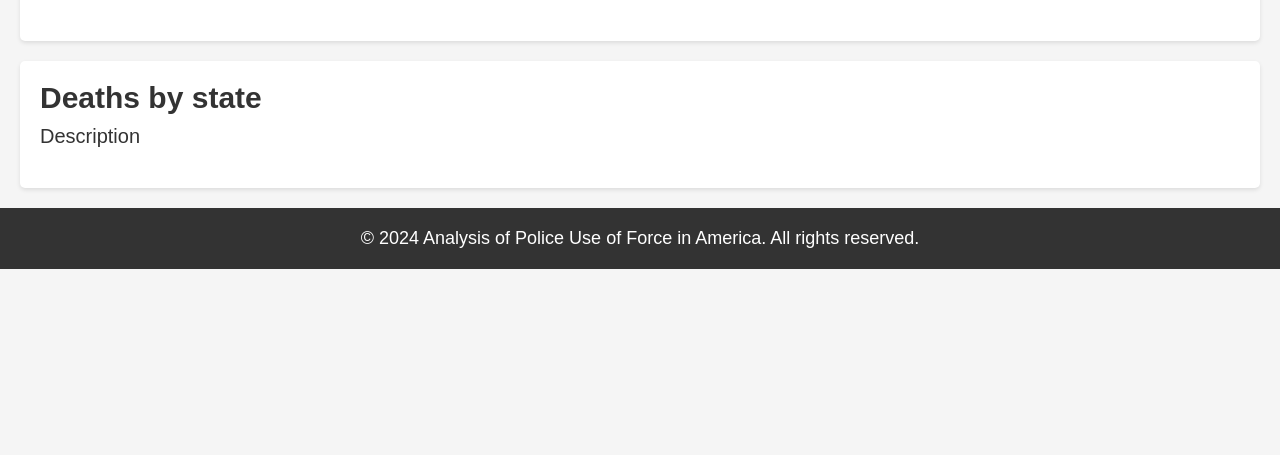
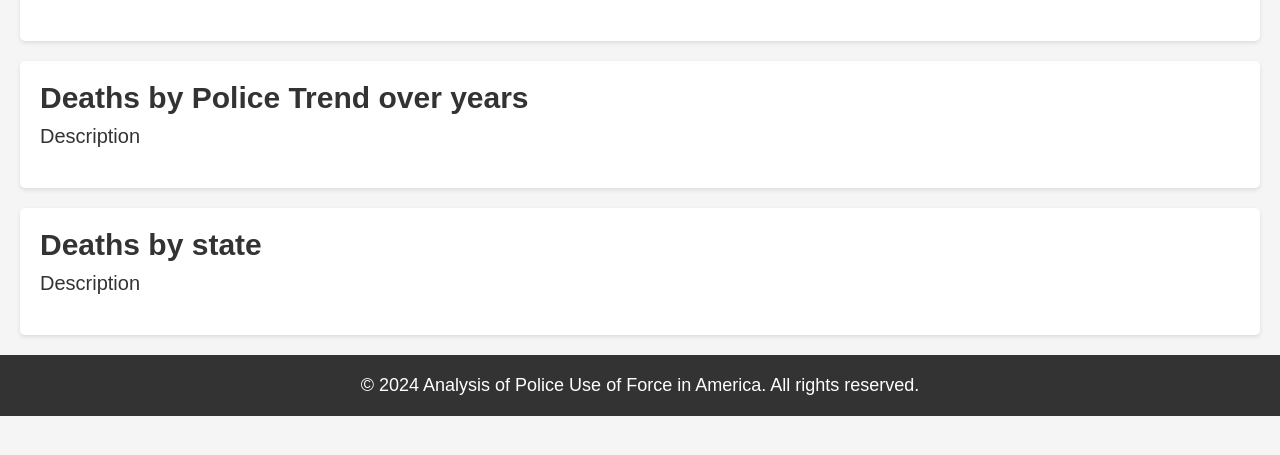
Before and after one commit to Fedt2407/19_Police_Fatal_Force_Analysis, a Flask app: template templates/index.html in a window 1280 px wide. Shown: the part 193-648 px from the top of the page. Run offline with Flask 3, Linux system fonts and the light colour scheme; the template is opened without the code that fills it, so the values that code supplies are empty.

Commit message:
Added deaths trend by month

```diff
--- a/main.py
+++ b/main.py
@@ -17,6 +17,21 @@ def home():
     shape_deaths = data_deaths.shape
     head_deaths = data_deaths.head().to_html(classes='dataframe', index=False)
 
+    # Plotting the number of missions per year
+    data_deaths['date'] = pd.to_datetime(data_deaths['date'], format='%d/%m/%y', errors='coerce')
+    data_deaths['year'] = data_deaths['date'].dt.year
+    data_deaths['month'] = data_deaths['date'].dt.month
+    # Count the number of deaths per month
+    deaths_per_month = data_deaths.groupby(['year', 'month']).size().reset_index(name='count')
+    # Create a 'year_month' column for the x-axis
+    deaths_per_month['year_month'] = deaths_per_month['year'].astype(str) + '-' + deaths_per_month['month'].astype(str)
+    # Create the line chart for deaths per month
+    trend = px.line(deaths_per_month, x='year_month', y='count')
+    trend.update_layout(xaxis_title='Year-Month', yaxis_title='Number of Deaths by Police', xaxis_tickangle=-45)
+    trend.update_traces(line=dict(width=3))
+    trend.update_xaxes(type='category')  # Add this line to show labels for all months
+    trend_html = trend.to_html(full_html=False)
+
     # Plotting number of deaths for first 10 states with px.bar
     data_deaths = data_deaths['state'].value_counts().sort_values(ascending=False)
     deaths_by_state = px.bar(data_deaths, x=data_deaths.index, y=data_deaths.values)
@@ -31,6 +46,7 @@ def home():
     return render_template('index.html',
                            shape_deaths=shape_deaths,
                            head_deaths=head_deaths,
+                           trend_deaths=trend_html,
                            deaths_by_state=deaths_by_state_html,
                            )
 
--- a/templates/index.html
+++ b/templates/index.html
@@ -30,6 +30,12 @@
     </section>
 
     <section id="charts">
+      <h2>Deaths by Police Trend over years</h2>
+      <p>Description</p>
+      <div id="chart1">{{ trend_deaths | safe }}</div>
+    </section>
+
+    <section id="charts">
       <h2>Deaths by state</h2>
       <p>Description</p>
       <div id="chart1">{{ deaths_by_state | safe }}</div>
```
